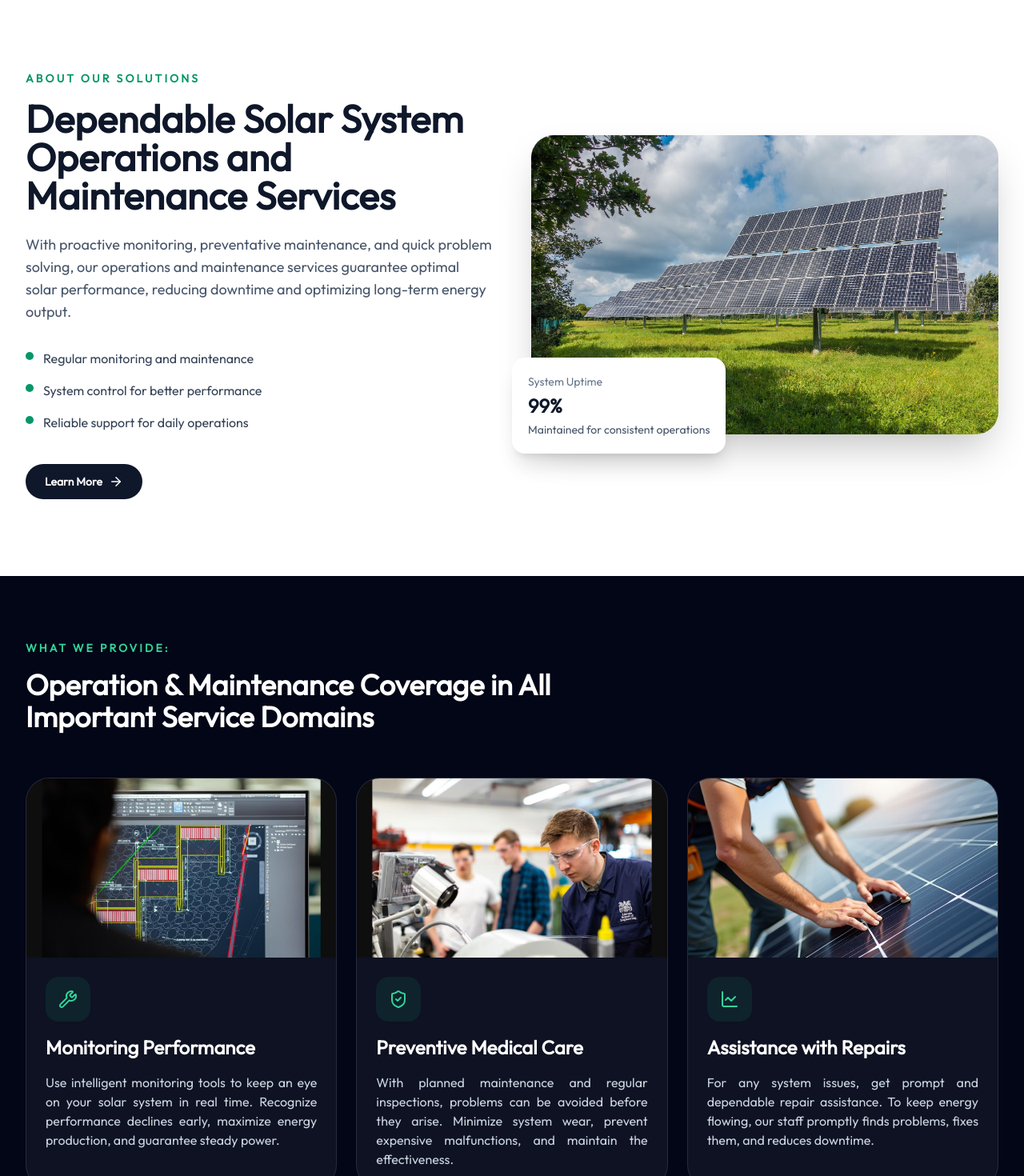
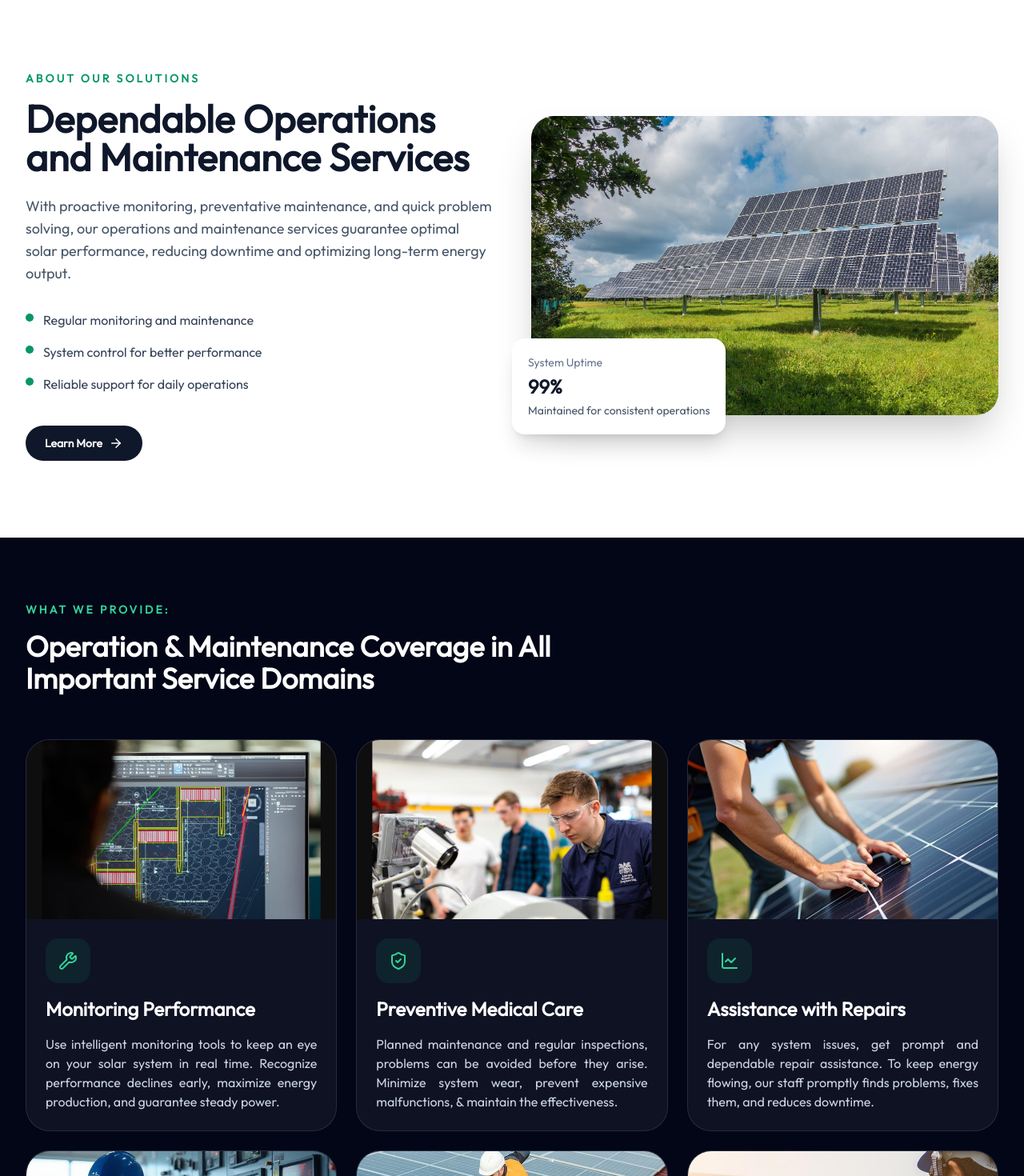
Before and after one commit to madhuratech/Madhuraenergy-frontend, a React (Create React App) app: page /services/operation-maintenance in a window 1280 px wide. Shown: the part 620-2090 px from the top of the page at 80% size. Built offline with nearby package versions, Linux system fonts and the light colour scheme.

Commit message:
Update Solar Plant & OM

```diff
--- a/src/Component/AboutServices/AboutServices.jsx
+++ b/src/Component/AboutServices/AboutServices.jsx
@@ -59,7 +59,7 @@ function Aboutservice() {
 
     "operation-maintenance": {
       tag: "About Our Solutions",
-      title: "Dependable Solar System Operations and Maintenance Services",
+      title: "Dependable Operations and Maintenance Services",
       description:
         "With proactive monitoring, preventative maintenance, and quick problem solving, our operations and maintenance services guarantee optimal solar performance, reducing downtime and optimizing long-term energy output.",
       points: [
--- a/src/Component/Benefits/benefits.jsx
+++ b/src/Component/Benefits/benefits.jsx
@@ -19,7 +19,7 @@ const benefitsContent = {
 
   solarplantmanagement: {
     tag: "Benefits",
-    title: "Why Businesses Choose Our Battery Storage Solutions",
+    title: "Why Businesses Choose Our Solar Plant Management Services",
     benefits: [
       "Increases energy production and overall performance of the system",
       "Lowers operation costs by improving efficiency in the management of the system",
@@ -37,12 +37,12 @@ const benefitsContent = {
     tag: "Benefits",
     title: "Benefits of Operations and Maintenance Services ",
     benefits: [
-      "Consistent and dependable solar energy performance is guaranteed by routine maintenance",
-      "Early problem identification lowers failure rates and maintains daily system functionality ",
-      "Inspections and cleaning contribute to energy loss reduction and efficiency maintenance. ",
-      "Well-maintained systems perform better and endure longer",
-      "Preventive care enhances overall operational management and reduces repair costs.",
-      "Transparent reporting provides information for more intelligent system design and decision-making"
+      "Consistent and dependable solar energy performance is guaranteed.",
+      "Early problem identification lowers failure rates and maintains.",
+      "Inspections and cleaning contribute to energy loss reduction.",
+      "Well-maintained systems perform better and endure longer.",
+      "Preventive care enhances overall operation and reduces repair costs.",
+      "Transparent reporting makes data more effective."
     ],
     path: "/services/operation-maintenance",
   },
--- a/src/Component/CallToAction/calltoaction.jsx
+++ b/src/Component/CallToAction/calltoaction.jsx
@@ -41,7 +41,7 @@ const ctaData = {
   operationMaintenance: {
     tag: "Reliable Operations & Maintenance",
     title:
-      "Keep your solar assets running at peak performance with proactive monitoring, servicing, and technical support.",
+      "Keep your solar assets running at peak performance with our technical support.",
     primaryButtonText: "Get Started",
     primaryButtonLink: "/contact/#ContactFormSection",
     secondaryButtonText: "View Service",
--- a/src/Component/Process/process.jsx
+++ b/src/Component/Process/process.jsx
@@ -47,7 +47,7 @@ const processSectionData = {
 
   solarplant: {
     badge: "Our Process",
-    title: "Reliable Energy Storage Delivery",
+    title: "Comprehensive Solar Plant Management",
     highlightedLine: "From Planning To Commissioning",
     description:
       "We provide step-by-step support to our customers so they can experience the successful, long-term operation of a Solar Plant.",
@@ -90,7 +90,7 @@ const processSectionData = {
 
   operationsMaintenance: {
     badge: "Service Workflow",
-    title: "O&M Services for Solar Energy Systems Using a Clear and Systematic Approach to Solar System Management ",
+    title: "O&M Services for Systematic Approach to Solar System Management ",
     description:
       "To guarantee that your solar systems are monitored, maintained, and adjusted for dependable long-term performance, we employ a methodical and well defined procedure. ",
     backgroundImage:
@@ -113,7 +113,7 @@ const processSectionData = {
         number: "03",
         title: "Preventive Maintenance ",
         description:
-          "To reduce wear and avoid unforeseen breakdowns, schedule routine maintenance. Ensure improved long-term system health, consistent performance, and operational reliability. ",
+          "To reduce wear and avoid unforeseen breakdowns, and ensure improved long-term system health, consistent performance, and operational reliability. ",
       },
       {
         number: "04",
--- a/src/Component/Servicecards/servicecards.jsx
+++ b/src/Component/Servicecards/servicecards.jsx
@@ -198,7 +198,7 @@ const serviceScopeData = {
       {
         title: "Preventive Medical Care",
         description:
-          "With planned maintenance and regular inspections, problems can be avoided before they arise. Minimize system wear, prevent expensive malfunctions, and maintain the effectiveness. ",
+          "Planned maintenance and regular inspections, problems can be avoided before they arise. Minimize system wear, prevent expensive malfunctions, & maintain the effectiveness. ",
         icon: ShieldCheck,
         image: PreventiveMedicalCare,
       },
--- a/src/Component/WhyChoose/whychoose.jsx
+++ b/src/Component/WhyChoose/whychoose.jsx
@@ -106,12 +106,12 @@ const whyChooseData = {
     heading: "Why Choose Our Team For Operation & Maintenance Services?",
     image: OM,
     description:
-      "Our operations and maintenance services are designed to maximize solar system performance, reduce unplanned failures, and increase asset longevity. With a proactive approach, real-time monitoring, and expert support, we ensure consistent energy output and long-term dependability. Our methodical procedures and data-driven choices maximize operational effectiveness while safeguarding your investment.",
+      "Our operations and maintenance services are designed to maximize solar system performance, reduce unplanned failures, and increase asset longevity. With a proactive approach, real-time monitoring, and expert support, we ensure consistent energy output and long-term dependability. ",
     points: [
       {
         title: "Dependable System Performance Assistance",
         description:
-          "We guarantee the effective operation of your solar systems through competent maintenance and ongoing monitoring. Our method guarantees long-term system stability while reducing downtime and maintaining energy output. ",
+          "We guarantee the effective operation of your solar systems through competent maintenance and ongoing monitoring. Our method guarantees long-term system stability ",
         icon: Wrench,
       },
       {
@@ -129,7 +129,7 @@ const whyChooseData = {
       {
         title: "System for Proactive Issue Detection",
         description:
-          "We use preventive measures and real-time monitoring to identify possible problems early. This strategy aids in preventing significant malfunctions, minimizing downtime, and preserving continuous solar system operations.",
+          "We use preventive measures and real-time monitoring to identify possible problems early. This strategy aids in preventing significant malfunctions, and preserving continuous solar system operations.",
         icon: LineChart,
       },
     ],
```
